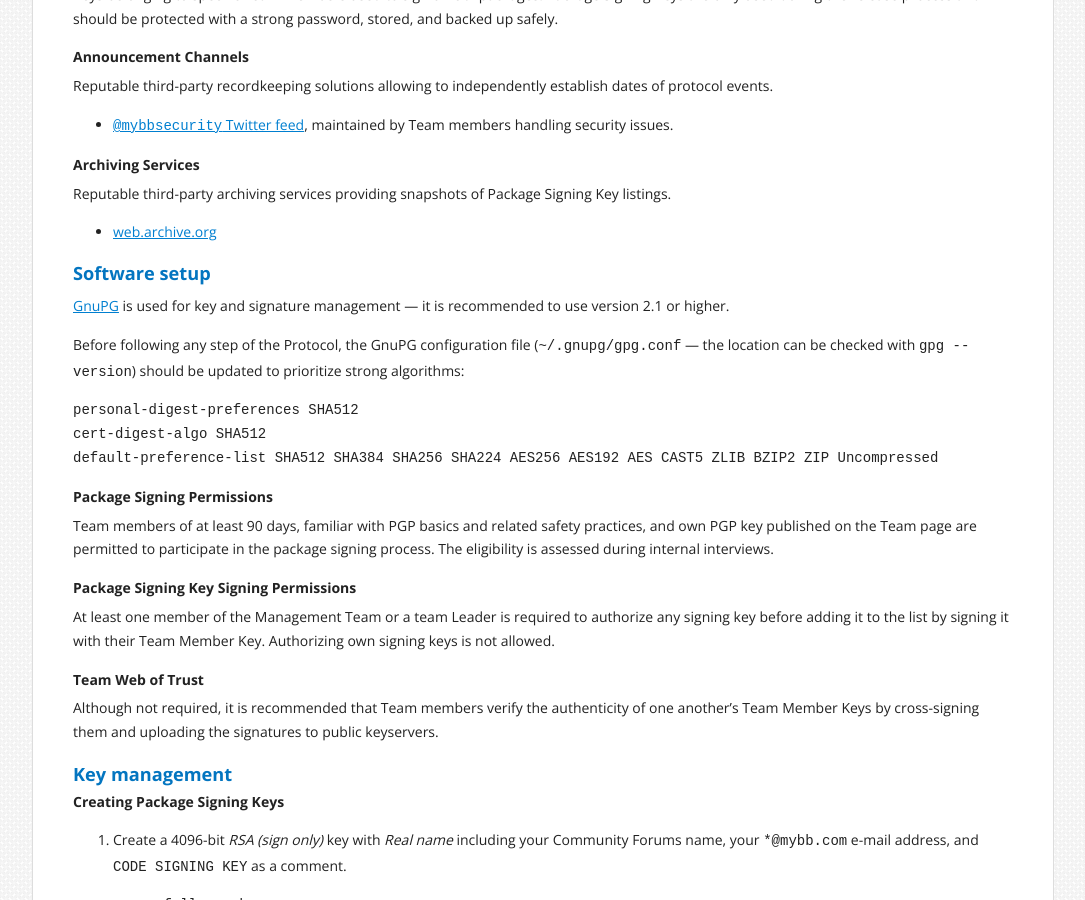
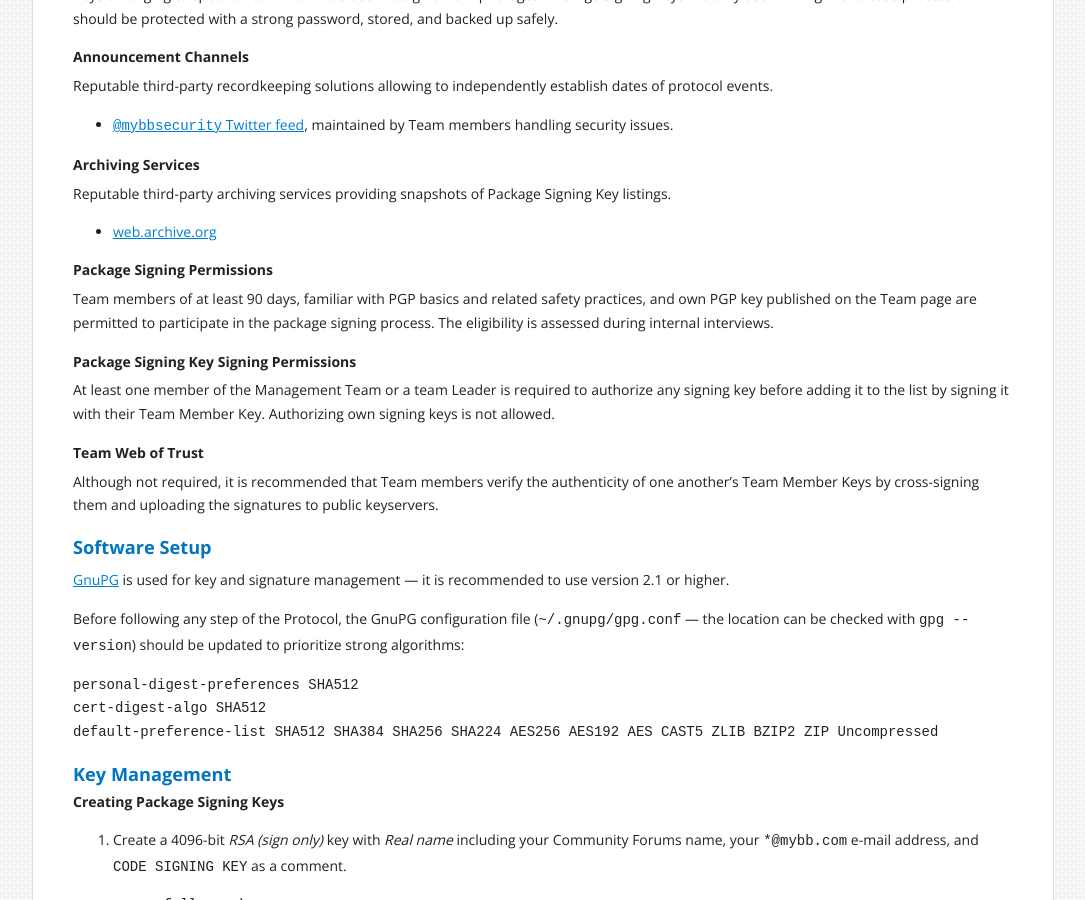
Before and after one commit to mybb/mybb.com, a Jekyll site: the page built from download/keys/protocol.html, in a window 1280 px wide and 900 px high, scrolled down 536 px. Shown: the whole window, without its empty margins (97-1182 px from the left). Built offline with Jekyll 4.4.1, drawn with Linux system fonts in a browser that asks for light colours; nearby versions of some CDN libraries; some of the changed lines change nothing that is shown; some of the changed text lies outside the part shown.

Commit message:
Fix formatting

````diff
--- a/download/keys/protocol.html
+++ b/download/keys/protocol.html
@@ -33,7 +33,16 @@ Reputable third-party archiving services providing snapshots of Package Signing
 
  - [web.archive.org](https://web.archive.org/)
 
-# Software setup
+#### Package Signing Permissions
+Team members of at least 90 days, familiar with PGP basics and related safety practices, and own PGP key published on the Team page are permitted to participate in the package signing process. The eligibility is assessed during internal interviews.
+
+#### Package Signing Key Signing Permissions
+At least one member of the Management Team or a team Leader is required to authorize any signing key before adding it to the list by signing it with their Team Member Key. Authorizing own signing keys is not allowed.
+
+#### Team Web of Trust
+Although not required, it is recommended that Team members verify the authenticity of one another's Team Member Keys by cross-signing them and uploading the signatures to public keyservers.
+
+# Software Setup
 
 [GnuPG](https://www.gnupg.org/) is used for key and signature management &mdash; it is recommended to use version 2.1 or higher.
 
@@ -44,16 +53,7 @@ cert-digest-algo SHA512
 default-preference-list SHA512 SHA384 SHA256 SHA224 AES256 AES192 AES CAST5 ZLIB BZIP2 ZIP Uncompressed
 ```
 
-#### Package Signing Permissions
-Team members of at least 90 days, familiar with PGP basics and related safety practices, and own PGP key published on the Team page are permitted to participate in the package signing process. The eligibility is assessed during internal interviews.
-
-#### Package Signing Key Signing Permissions
-At least one member of the Management Team or a team Leader is required to authorize any signing key before adding it to the list by signing it with their Team Member Key. Authorizing own signing keys is not allowed.
-
-#### Team Web of Trust
-Although not required, it is recommended that Team members verify the authenticity of one another's Team Member Keys by cross-signing them and uploading the signatures to public keyservers.
-
-# Key management
+# Key Management
 
 #### Creating Package Signing Keys
 1. Create a 4096-bit _RSA (sign only)_ key with _Real name_ including your Community Forums name, your `*@mybb.com` e-mail address, and `CODE SIGNING KEY` as a comment.
@@ -119,7 +119,7 @@ The key can be used to sign packages after 14 days have passed since it was adde
 #### Package Signing Key Signature Continuity
 At all times the Package Signing Keys should have at least one valid signature according to _Package Signing Key Signing Permissions_. Package Signing Key signatures that are invalidated due to personnel changes (e.g. the signing party is no longer a Team member) should be replaced by new ones.
 
-# Package signing
+# Package Signing
 
 1. #### Individual signing
    If any issues have been found, do not proceed and report them internally.
````
